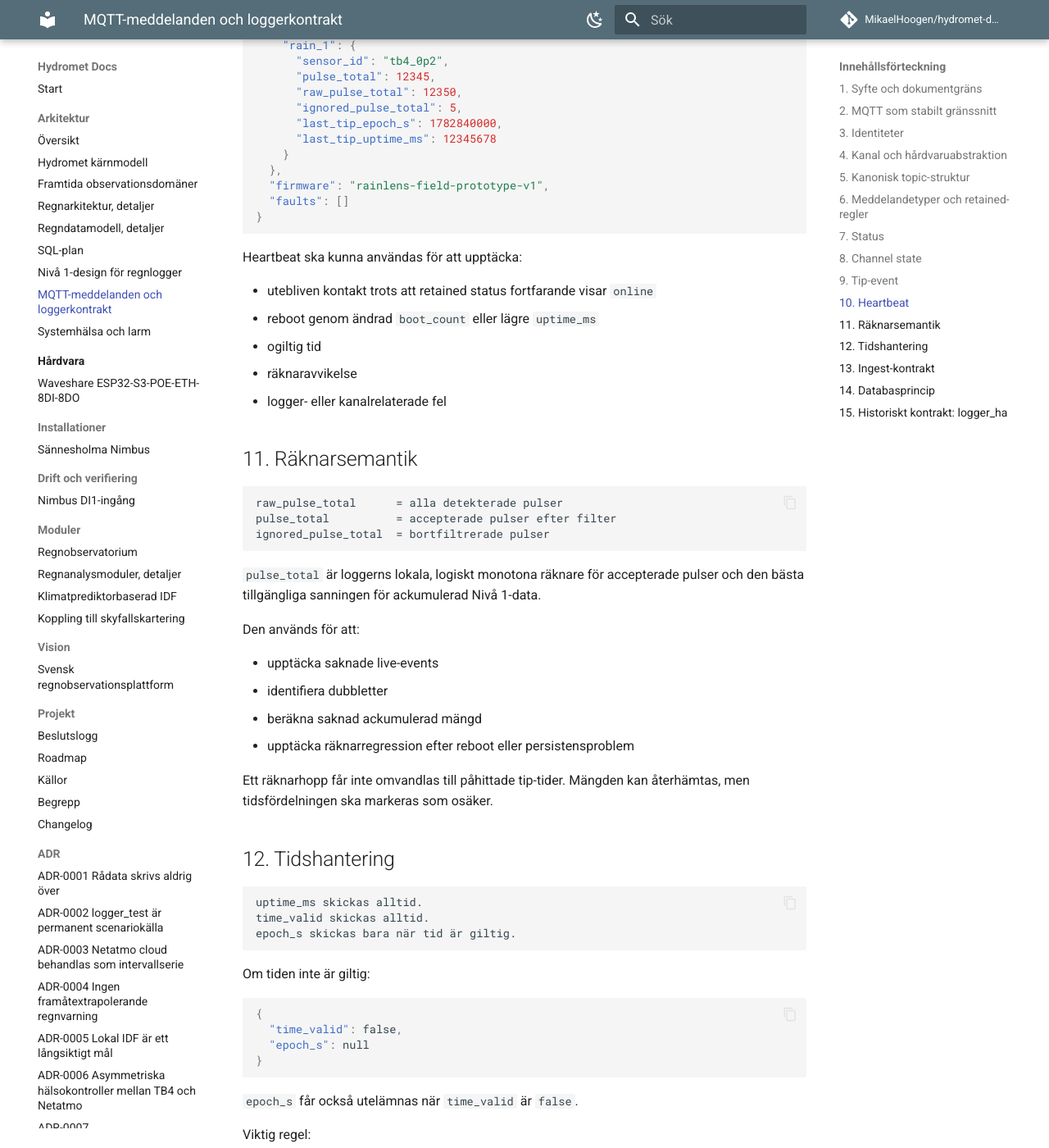
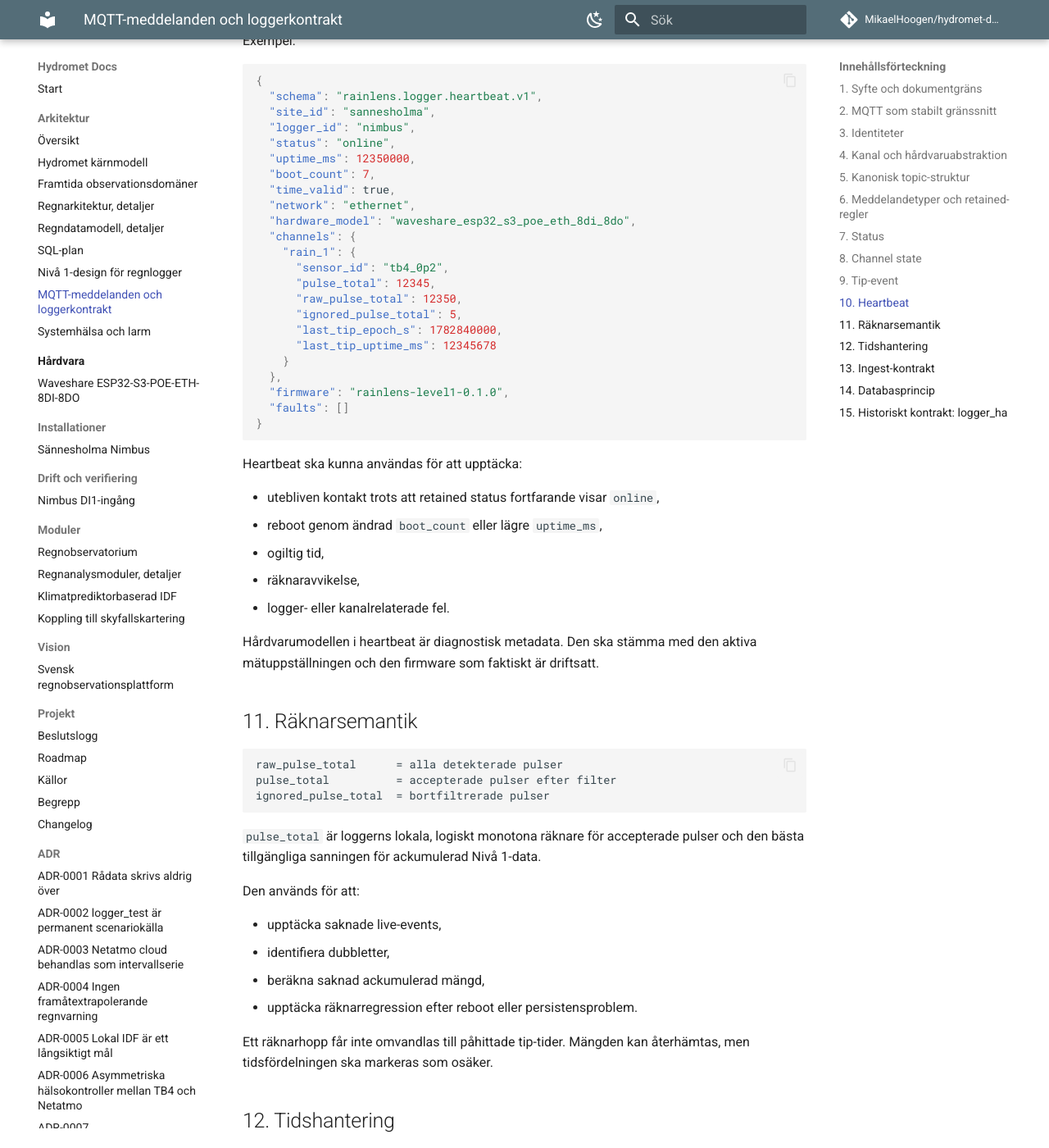
Before and after one commit to MikaelHoogen/hydromet-docs, an MkDocs documentation site: the page built from docs/architecture/mqtt-message-contract.md, in a window 1280 px wide and 1400 px high, scrolled down 7187 px. Shown: the whole window at 82% size. Built offline with MkDocs 1.6.1 and Material for MkDocs 9.7.7, drawn with Linux system fonts in a browser that asks for light colours; comment, search, counter and statistics services are not loaded; some of the changed text lies outside the part shown.

Commit message:
docs: correct Nimbus hardware metadata in MQTT contract

````diff
--- a/docs/architecture/mqtt-message-contract.md
+++ b/docs/architecture/mqtt-message-contract.md
@@ -8,16 +8,17 @@ Detta dokument är styrande för MQTT-topics, meddelandetyper, retained-regler o
 
 Det beskriver inte:
 
-- hur en viss fysisk ingång är kopplad internt i en hårdvarumodell
-- hur en konkret loggerinstallation är kabelansluten
-- den fullständiga ESPHome-implementationen
-- analys- eller databaslogik utöver kontraktets gräns
+- hur en viss fysisk ingång är kopplad internt i en hårdvarumodell,
+- hur en konkret loggerinstallation är kabelansluten,
+- den fullständiga ESPHome-implementationen,
+- analys- eller databaslogik utöver kontraktets gräns.
 
 Relaterade styrande dokument:
 
 - [Nivå 1-design för regnlogger](level-1-logger-design.md) beskriver loggerbeteende, återhämtning och test.
-- [Hårdvaruförteckningen](../hardware/index.md) beskriver `physical_input` och `hardware_binding`.
-- [Regnobservatoriet](../modules/rain-observatory.md) beskriver Nimbus-installationen.
+- [Hårdvaruförteckningen](../hardware/index.md) beskriver `physical_input`, `field_return` och `hardware_binding`.
+- [Sännesholma Nimbus](../installations/sannesholma-nimbus.md) beskriver Nimbus-installationen och konfigurationskällorna.
+- [Regnobservatoriet](../modules/rain-observatory.md) beskriver hur observationerna används i domänen.
 
 ## 2. MQTT som stabilt gränssnitt
 
@@ -87,13 +89,23 @@ För Nimbus:
 
 ```text
 rain_1
-→ DI1 / IN1
-→ GPIO4 på Waveshare-modellen
+→ KISTERS TB4
+→ DI1 och DGND
+→ GPIO4 på Waveshare ESP32-S3-POE-ETH-8DI-8DO
 ```
 
-I detta exempel är `rain_1` kontraktet, `DI1` installationens fysiska ingång och `GPIO4` hårdvarumodellens interna bindning.
+I detta exempel är:
 
-`physical_input`, GPIO-nummer, Modbus-adress eller andra interna bindningar ska normalt inte skickas i varje observation. De hör hemma i installationens metadata och hårdvaruförteckningen.
+```text
+rain_1 = kontraktet
+DI1    = installationens fysiska ingång
+DGND   = installationens fältretur
+GPIO4  = hårdvarumodellens interna bindning
+```
+
+`physical_input`, `field_return`, GPIO-nummer, Modbus-adress eller andra interna bindningar ska normalt inte skickas i varje observation. De hör hemma i installationens metadata och hårdvaruförteckningen.
+
+`hardware_model` får finnas i heartbeat och diagnostik för spårbarhet, men ska inte användas som ersättning för den stabila kanalidentiteten.
 
 ## 5. Kanonisk topic-struktur
 
@@ -204,7 +216,7 @@ Exempel:
   "time_valid": true,
   "uptime_ms": 12350000,
   "boot_count": 7,
-  "firmware": "rainlens-field-prototype-v1",
+  "firmware": "rainlens-level1-0.1.0",
   "faults": []
 }
 ```
@@ -310,7 +322,7 @@ Exempel:
   "boot_count": 7,
   "time_valid": true,
   "network": "ethernet",
-  "hardware_model": "waveshare_esp32_s3_eth_8di_8ro",
+  "hardware_model": "waveshare_esp32_s3_poe_eth_8di_8do",
   "channels": {
     "rain_1": {
       "sensor_id": "tb4_0p2",
@@ -321,18 +333,20 @@ Exempel:
       "last_tip_uptime_ms": 12345678
     }
   },
-  "firmware": "rainlens-field-prototype-v1",
+  "firmware": "rainlens-level1-0.1.0",
   "faults": []
 }
 ```
 
 Heartbeat ska kunna användas för att upptäcka:
 
-- utebliven kontakt trots att retained status fortfarande visar `online`
-- reboot genom ändrad `boot_count` eller lägre `uptime_ms`
-- ogiltig tid
-- räknaravvikelse
-- logger- eller kanalrelaterade fel
+- utebliven kontakt trots att retained status fortfarande visar `online`,
+- reboot genom ändrad `boot_count` eller lägre `uptime_ms`,
+- ogiltig tid,
+- räknaravvikelse,
+- logger- eller kanalrelaterade fel.
+
+Hårdvarumodellen i heartbeat är diagnostisk metadata. Den ska stämma med den aktiva mätuppställningen och den firmware som faktiskt är driftsatt.
 
 ## 11. Räknarsemantik
 
@@ -346,10 +360,10 @@ ignored_pulse_total  = bortfiltrerade pulser
 
 Den används för att:
 
-- upptäcka saknade live-events
-- identifiera dubbletter
-- beräkna saknad ackumulerad mängd
-- upptäcka räknarregression efter reboot eller persistensproblem
+- upptäcka saknade live-events,
+- identifiera dubbletter,
+- beräkna saknad ackumulerad mängd,
+- upptäcka räknarregression efter reboot eller persistensproblem.
 
 Ett räknarhopp får inte omvandlas till påhittade tip-tider. Mängden kan återhämtas, men tidsfördelningen ska markeras som osäker.
 
@@ -396,11 +410,11 @@ observation_series
 
 För tipping bucket-data ska ingest-adaptern:
 
-- skriva normala live-tips som händelseobservationer
-- jämföra `tip.pulse_total` och `state.pulse_total` med senast kända räknare
-- undvika dubbelräkning
-- flagga räknarhopp och räknarregression
-- kunna återvinna saknad ackumulerad mängd utan att konstruera exakta tip-tider
+- skriva normala live-tips som händelseobservationer,
+- jämföra `tip.pulse_total` och `state.pulse_total` med senast kända räknare,
+- undvika dubbelräkning,
+- flagga räknarhopp och räknarregression,
+- kunna återvinna saknad ackumulerad mängd utan att konstruera exakta tip-tider.
 
 Fullständig återhämtningslogik beskrivs i [Nivå 1-designen](level-1-logger-design.md).
 
````
Also changed, not shown: other parts of docs/architecture/mqtt-message-contract.md (+1 -0 lines).
